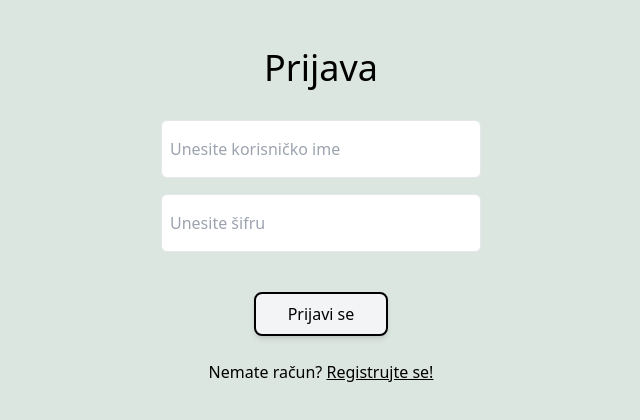
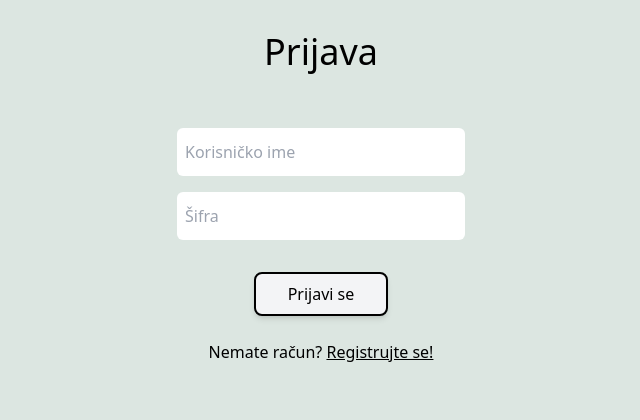
Before and after one commit to taariikkk/ETF-dzemat, a React (Vite) app in the folder client/: page /prijava in a window 1280 px wide. Shown: the top 420 px of the page, without its empty margins (319-959 px from the left). Built offline with nearby package versions, Linux system fonts and the light colour scheme.

Commit message:
Prepravljena Login stranica.

```diff
--- a/client/src/main-components/Login.tsx
+++ b/client/src/main-components/Login.tsx
@@ -4,60 +4,57 @@ import { useAppDispatch, useAppSelector } from "../redux/hooks";
 import { setPrijavljen } from "../redux/etfdzemat";
 import NaslovStranice from "../reusable/NaslovStranice";
 import Dugme from "../reusable/Dugme";
+import Input from "../reusable/Input";
+import Podloga from "../reusable/Podloga";
 
 const Login = () => {
-  const navigate = useNavigate();
-  const dispatch = useAppDispatch();
-  const { prijavljen } = useAppSelector((s) => s.etfszm);
   const [username, setUsername] = useState("");
   const [password, setPassword] = useState("");
   const [error, setError] = useState("");
 
+  const navigate = useNavigate();
+  const dispatch = useAppDispatch();
+
+  const { prijavljen } = useAppSelector((s) => s.etfszm);
+
   useEffect(() => {
-    if (prijavljen) {
-      navigate("/početna", { replace: true });
-    }
-  }, [prijavljen, navigate]);
+    if (prijavljen) navigate("/početna", { replace: true });
+    // eslint-disable-next-line react-hooks/exhaustive-deps
+  }, []);
 
   const handleLogin = () => {
     if (username === username && password === password) {
       dispatch(setPrijavljen(true));
       navigate("/početna");
-    } else {
-      setError("Pogrešno korisničko ime ili šifra");
-    }
+    } else setError("Pogrešno korisničko ime ili šifra");
   };
 
   return (
     !prijavljen && (
-      <div className="flex flex-col items-center p-4">
+      <>
         <NaslovStranice naslovStranice="Prijava" />
-        <div className="mb-4 w-full max-w-xs">
-          <input
+        <Podloga classname="bg-transparent px-0 py-0 max-w-72">
+          <form>
+            <Input
               type="text"
               value={username}
               onChange={(e) => setUsername(e.target.value)}
-            className="w-full p-2 border rounded-md"
-            placeholder="Unesite korisničko ime"
+              placeholder="Korisničko ime"
             />
-        </div>
-        <div className="mb-4 w-full max-w-xs">
-          <input
-            type="password"
-            value={password}
-            onChange={(e) => setPassword(e.target.value)}
-            className="w-full p-2 border rounded-md"
-            placeholder="Unesite šifru"
-          />
-        </div>
+            <Input type="password" value={password} onChange={(e) => setPassword(e.target.value)} placeholder="Šifra" />
+          </form>
           {error && <p className="text-red-500">{error}</p>}
           <div className="mt-6">
             <Dugme text="Prijavi se" onClick={handleLogin} />
           </div>
           <p className="mt-4">
-          Nemate račun? <a onClick={() => navigate("/registracija")} className="underline cursor-pointer">Registrujte se!</a>
+            Nemate račun?{" "}
+            <a onClick={() => navigate("/registracija")} className="underline cursor-pointer">
+              Registrujte se!
+            </a>
           </p>
-      </div>
+        </Podloga>
+      </>
     )
   );
 };
```
Lines whose indentation alone changed are shown as unchanged.
